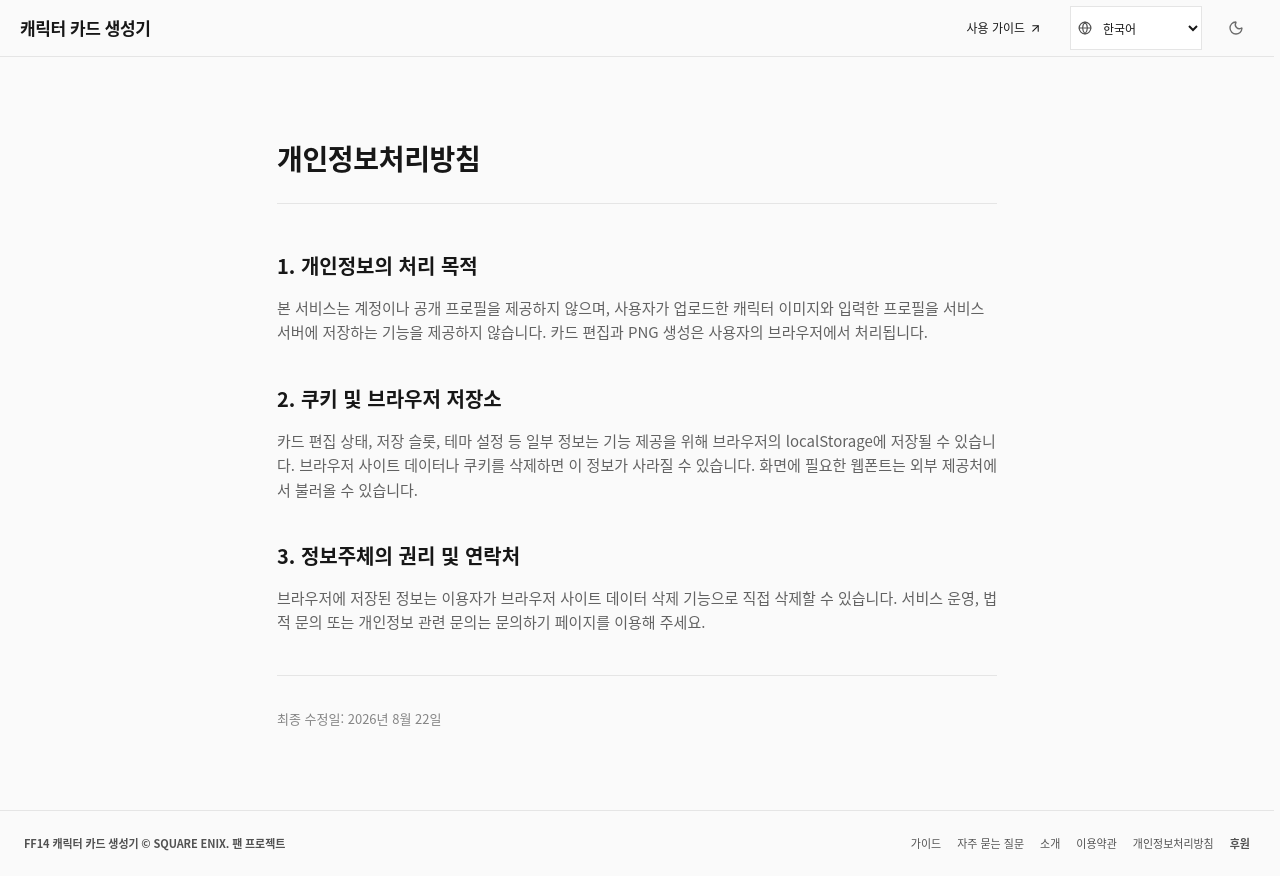
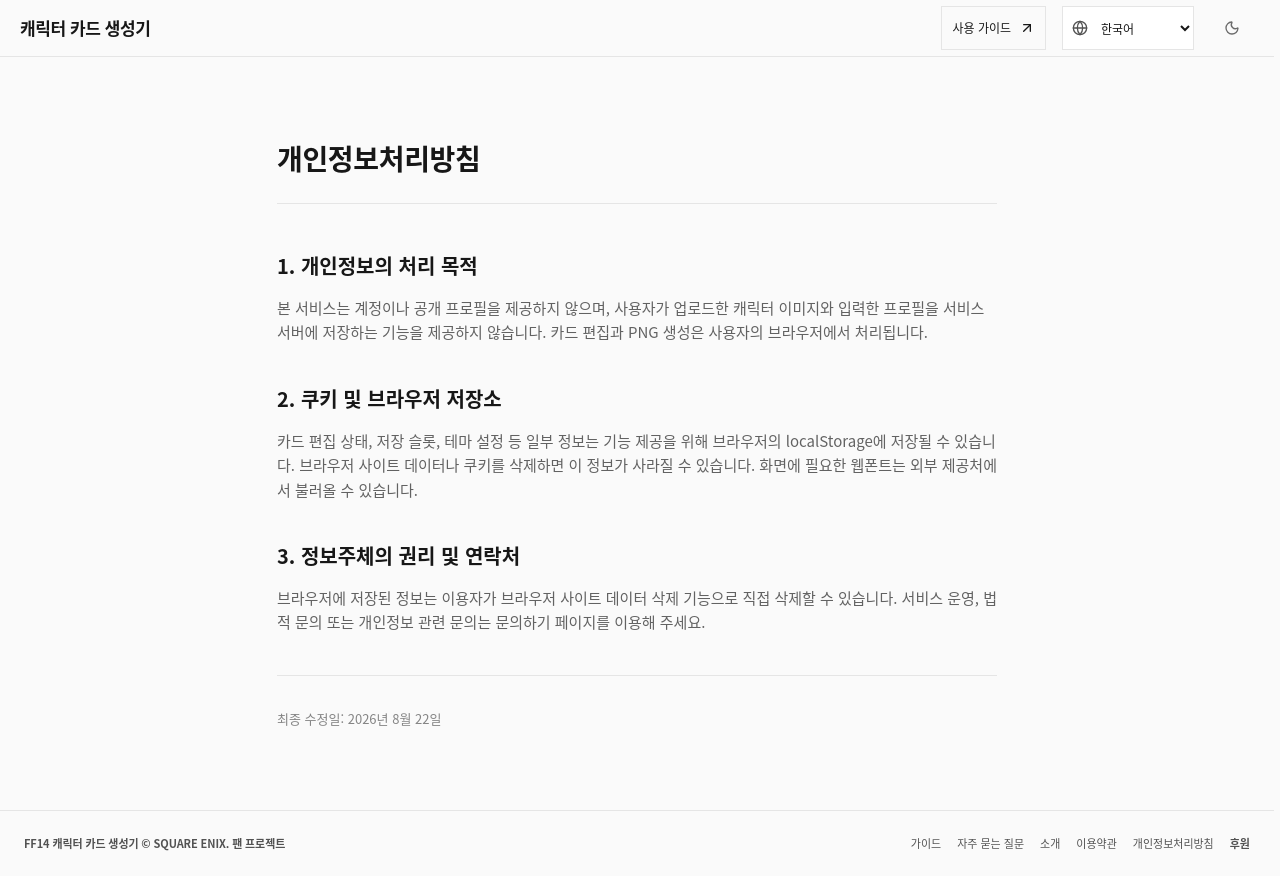
Before and after one commit to ddthing/ff14-chcard, a React (Vite) app: page /privacy in a window 1280 px wide. Built offline with nearby package versions, Linux system fonts and the light colour scheme; a web font is replaced by a local one.

Commit message:
Align header controls and mobile help touch targets

```diff
--- a/src/components/GlobalHeader.tsx
+++ b/src/components/GlobalHeader.tsx
@@ -11,8 +11,8 @@ export function GlobalHeader({ lang, onLanguageChange, onStartTour }: GlobalHead
             <span className="studio-brand-title" lang={lang}>{i18n[lang].layout.headerTitle}</span>
         </Link>
         <div className="flex shrink-0 items-center gap-2 md:gap-4">
-            {onStartTour ? <button type="button" className="studio-tour-trigger studio-tour-trigger--header" onClick={onStartTour}><CircleHelp size={14} aria-hidden="true" />{i18n[lang].tour.start}</button>
-                : <Link to="/guide" className="studio-guide">{i18n[lang].studio.guide}<ArrowUpRight size={13} aria-hidden="true" /></Link>}
+            {onStartTour ? <button type="button" className="studio-header-control studio-tour-trigger studio-tour-trigger--header" onClick={onStartTour}><CircleHelp size={16} aria-hidden="true" />{i18n[lang].tour.start}</button>
+                : <Link to="/guide" className="studio-header-control studio-guide">{i18n[lang].studio.guide}<ArrowUpRight size={16} aria-hidden="true" /></Link>}
             <LanguageSelector currentLang={lang} onLanguageChange={onLanguageChange} /><ThemeToggle lang={lang} />
         </div>
     </div></header>;
--- a/src/components/LanguageSelector.tsx
+++ b/src/components/LanguageSelector.tsx
@@ -10,8 +10,9 @@ interface LanguageSelectorProps {
 export function LanguageSelector({ currentLang, onLanguageChange }: LanguageSelectorProps) {
     return (
         <label className="studio-language">
-            <Globe size={14} aria-hidden="true" />
+            <Globe size={16} aria-hidden="true" />
             <select
+                className="studio-header-control"
                 aria-label={LANGUAGES.find(language => language.id === currentLang)!.selection}
                 value={currentLang}
                 onChange={event => onLanguageChange(normalizeLanguage(event.target.value))}
--- a/src/components/ThemeToggle.tsx
+++ b/src/components/ThemeToggle.tsx
@@ -52,7 +52,7 @@ export function ThemeToggle({ lang }: { lang: Language }) {
             type="button"
             onClick={toggleTheme}
             title={theme === 'light' ? labels.dark : labels.light}
-            className="flex size-9 items-center justify-center rounded-full transition-[color,background-color,box-shadow] duration-150 focus-visible:outline-none focus-visible:ring-2 focus-visible:ring-[var(--border-medium)]"
+            className="studio-header-control studio-theme-toggle flex items-center justify-center rounded-full transition-[color,background-color,box-shadow] duration-150 focus-visible:outline-none focus-visible:ring-2 focus-visible:ring-[var(--border-medium)]"
             style={{ color: 'var(--text-muted)' }}
             onMouseEnter={e => (e.currentTarget.style.color = 'var(--text-primary)')}
             onMouseLeave={e => (e.currentTarget.style.color = 'var(--text-muted)')}
--- a/src/components/mobile-editor-sheet.css
+++ b/src/components/mobile-editor-sheet.css
@@ -89,8 +89,8 @@
   flex: none;
   display: grid;
   place-items: center;
-  width: 40px;
-  height: 40px;
+  width: 44px;
+  height: 44px;
   margin-right: 12px;
   border: 1px solid var(--ux-line);
   border-radius: var(--radius-sm);
--- a/src/components/studio.css
+++ b/src/components/studio.css
@@ -5,8 +5,8 @@
 .studio-header-inner { margin:auto; min-height:56px; padding:6px 20px; display:flex; align-items:center; justify-content:space-between; gap:16px; }
 .studio-brand { min-width:0; display:flex; align-items:center; flex:1 1 auto; text-decoration:none; color:var(--foreground); }
 .studio-brand-title { font-size:17px; font-weight:600; letter-spacing:-.025em; line-height:1.25; overflow-wrap:anywhere; }
-.studio-guide { display:flex; align-items:center; gap:4px; font-size:12px; margin-right:12px; }
-.studio-tour-trigger { display:inline-flex; min-height:36px; align-items:center; justify-content:center; gap:6px; border:1px solid var(--border-default); padding:6px 10px; background:transparent; color:var(--foreground); font-size:12px; white-space:nowrap; }
+.studio-guide { display:flex; align-items:center; gap:8px; padding:6px 10px; border:1px solid var(--border-default); }
+.studio-tour-trigger { display:inline-flex; min-height:44px; align-items:center; justify-content:center; gap:8px; border:1px solid var(--border-default); padding:6px 10px; background:transparent; color:var(--foreground); font-size:12px; white-space:nowrap; }
 .studio-tour-trigger:hover { background:var(--secondary); }
 .studio-main { display:flex; flex:1 1 auto; flex-direction:column; width:100%; min-height:0; padding:12px 20px; }
 .studio-workspace-toolbar { display:flex; flex:none; align-items:center; justify-content:space-between; gap:24px; min-height:56px; padding:6px 16px; border:1px solid var(--border); border-bottom:0; background:var(--card); }
@@ -164,10 +164,10 @@
 .studio-mobile-sheet[data-compact="true"] .u336-hd { padding:0 12px; align-items:center; cursor:default; touch-action:manipulation; }
 .studio-mobile-sheet[data-compact="true"] .studio-mobile-sheet-title { font-size:14px; }
 .studio-mobile-sheet[data-compact="true"] .studio-mobile-sheet-height { display:none; }
-.studio-mobile-sheet[data-compact="true"] .u336-gr { position:static; width:auto; min-width:64px; height:36px; margin:0 0 0 auto; padding:4px 10px; border:1px solid var(--border); border-radius:0; background:var(--secondary); cursor:pointer; }
+.studio-mobile-sheet[data-compact="true"] .u336-gr { position:static; width:auto; min-width:64px; height:44px; margin:0 0 0 auto; padding:4px 10px; border:1px solid var(--border); border-radius:0; background:var(--secondary); cursor:pointer; }
 .studio-mobile-sheet[data-compact="true"] .u336-gr::before { display:none; }
 .studio-mobile-sheet[data-compact="true"] .studio-compact-view-label { display:inline; font-size:12px; white-space:nowrap; }
-.studio-mobile-sheet[data-compact="true"] .studio-mobile-sheet-tour { width:32px; height:32px; margin-right:6px; }
+.studio-mobile-sheet[data-compact="true"] .studio-mobile-sheet-tour { width:44px; height:44px; margin-right:6px; }
 .studio-mobile-sheet[data-compact="true"][data-detent="collapsed"] .studio-mobile-sheet-navigation { display:none; }
 .studio-mobile-sheet[data-compact="true"] :is(.u040-item,.u040-it,.u040-hl) { height:44px; }
 .studio-mobile-sheet[data-compact="true"] .u040-it svg { width:16px; height:16px; }
@@ -193,8 +193,8 @@
 }
 
 .studio-language { position:relative; display:flex; align-items:center; flex:none; color:var(--text-secondary); }
-.studio-language > svg { position:absolute; left:8px; pointer-events:none; }
-.studio-language select { width:132px; min-height:44px; padding:6px 4px 6px 28px; font:inherit; font-size:12px; color:var(--text-primary); background:var(--card); border:1px solid var(--border); border-radius:0; }
+.studio-language > svg { position:absolute; left:10px; pointer-events:none; }
+.studio-language select { width:132px; min-height:44px; padding:6px 8px 6px 34px; font:inherit; font-size:12px; color:var(--text-primary); background:var(--card); border:1px solid var(--border); border-radius:0; }
 @media(max-width:599px) {
  .studio-language select { width:112px; }
  .studio-header-inner { gap:6px; }
@@ -202,3 +202,6 @@
 }
 
 .studio-page[data-compact-editor="true"] .studio-header-inner { padding-block:0; }
+
+.studio-header-control { height:44px; min-height:44px; flex:none; font-size:12px; line-height:20px; white-space:nowrap; }
+.studio-theme-toggle { width:44px; padding:0; }
```
Also changed, not shown: 1 other file (tests, documents, lock files or other folders).
